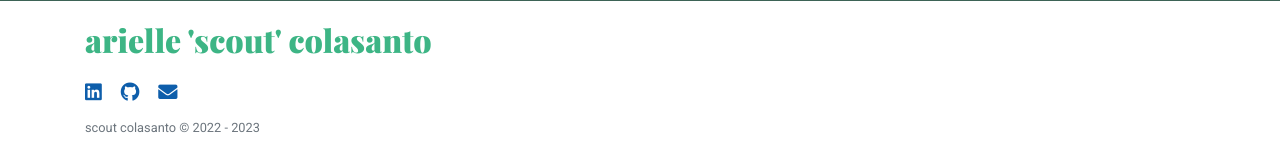
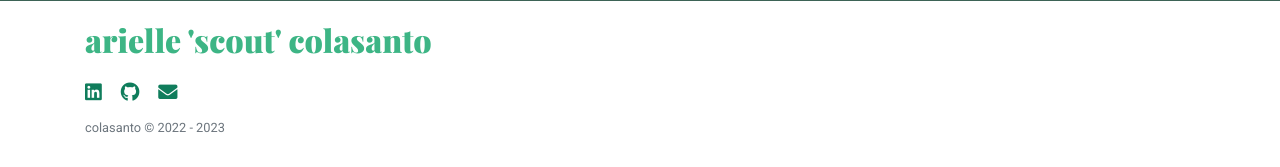
Before and after one commit to squishykins/portfolio, a Flask app: page / in a window 1280 px wide. Shown: the part 3639-3806 px from the top of the page. Run offline with Flask 2, Linux system fonts and the light colour scheme; some libraries are stand-ins or nearby versions.

Commit message:
css updates.

```diff
--- a/static/css/main.css
+++ b/static/css/main.css
@@ -200,7 +200,7 @@ h5 {
     /* letter-spacing: 2px; */
 }
 .fragment-six .social-icon {
-    color: #0e5eab;
+    color: #107d5c;
     font-size: 1.2rem;
     margin-right: 15px;
     margin-bottom: 20px;
@@ -247,6 +247,7 @@ h5 {
     box-decoration-break: clone;
     background-repeat: no-repeat;
     color: #c3d3cf;
+    /*this webkit stuff here is for the outline of the word to give it more definition*/
     -webkit-text-stroke-width: 0.5px;
     -webkit-text-stroke-color: black;
     background-image:
--- a/templates/index.html
+++ b/templates/index.html
@@ -194,9 +194,9 @@
 
                         <!--update these links to match your own social media profiles -->
                         <a href="https://linkedin.com/in/arielle-colasanto/" class="social-icon"><i class="fab fa-linkedin"></i></a>
-                        <a href="jttps://github.com/squishykins/" class="social-icon"><i class="fab fa-github"></i></a>
+                        <a href="https://github.com/squishykins/" class="social-icon"><i class="fab fa-github"></i></a>
                         <a href="mailto:acolasanto@gmail.com" class="social-icon"><i class="fas fa-envelope"></i></a>
-                        <p class="text-muted copyright">scout colasanto &copy; 2022 - 2023 </p>
+                        <p class="text-muted copyright">colasanto &copy; 2022 - 2023 </p>
 
 
                     </div>
```
